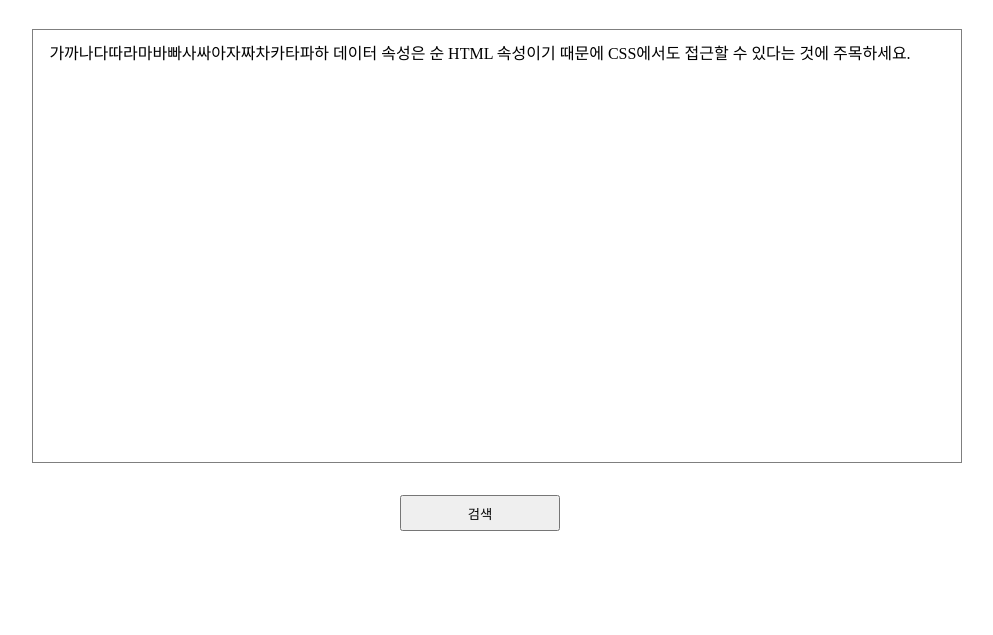
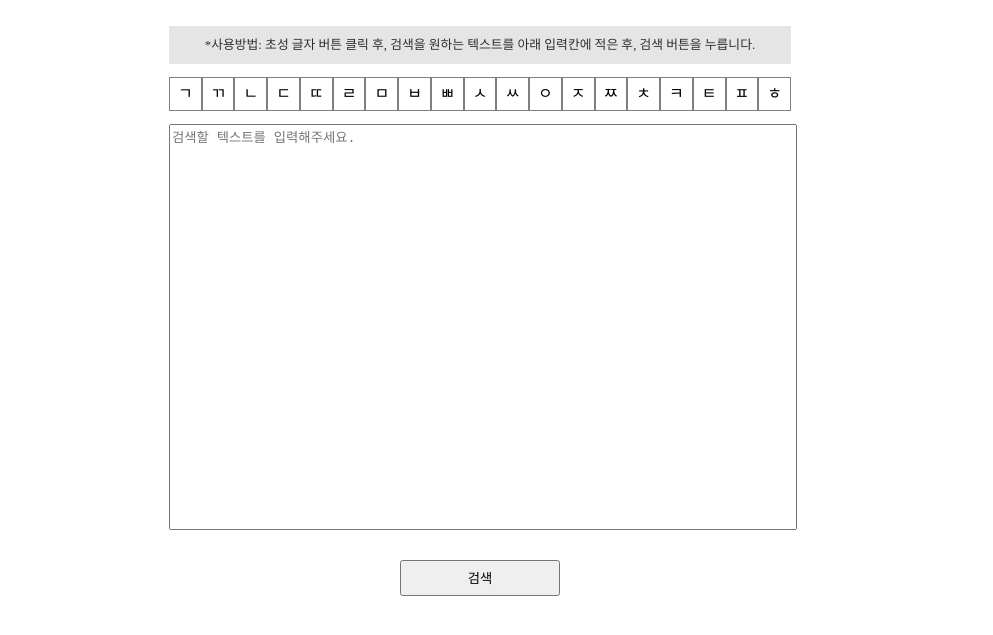
Before and after one commit to mintlib66/text-initial-sound-search, a website: page index.html in a window 1280 px wide. Both pictures are taken after a click on the button "검색". Shown: the part 59-694 px from the top of the page, without its empty margins (160-1153 px from the left). Drawn offline with Linux system fonts and the light colour scheme.

Commit message:
-검색 후 개행 없어지는 오류 수정 -검색 후 화면에서 돌아가는 기능 추가

```diff
--- a/css/style.css
+++ b/css/style.css
@@ -45,6 +45,7 @@
 .textResult {
   margin: 1em auto;
   width: 100%;
+  min-width: 10em;
   height: 50vh;
 }
 .textInput {
--- a/index.html
+++ b/index.html
@@ -11,12 +11,8 @@
     <div class="wrapper">
       <h1 class="title">텍스트 초성 검색</h1>
       <main class="main-box">
-        <p class="information">
-          <!-- 사용방법 설명 -->
-        </p>
-        <ul class="setting-box">
-          <!-- 버튼 있어서 초성 선택 가능 -->
-        </ul>
+        <p class="information"></p>
+        <ul class="setting-box"></ul>
         <textarea
           class="textInput"
           placeholder="검색할 텍스트를 입력해주세요."
--- a/script/script.js
+++ b/script/script.js
@@ -22,20 +22,31 @@ $(function () {
     { pos: 18, sound: 'ㅎ', select: false },
   ]
   const HANGUL_CHAR_NUM = 588
+  let selected = false
+
+  initialize()
+
+  function initialize() {
+    $('main').html(
+      `<p class="information"></p>
+      <ul class="setting-box"></ul>
+      <textarea
+      class="textInput"
+      placeholder="검색할 텍스트를 입력해주세요."
+      ></textarea>`
+    )
 
     //레이아웃, 초기값 설정
     initialSounds.map(item => {
       $('.setting-box').append(`<li class='initial-sound'>${item.sound}</li>`)
-    // console.log(`${item.sound}: ${item.start.charCodeAt(0) + 587}`)
     })
     $('.information').text(
       `*사용방법: 초성 글자 버튼 클릭 후, 검색을 원하는 텍스트를 아래
     입력칸에 적은 후, 검색 버튼을 누릅니다.`
     )
-  $('.textInput').val(
-    `가까나다따라마바빠사싸아자짜차카타파하\n데이터 속성은 순 HTML 속성이기 때문에 CSS에서도 접근할 수 있다는 것에 주목하세요.`
-  )
-
+    // $('.textInput').val(
+    //   `가까나다따라마바빠사싸아자짜차카타파하\n데이터 속성은 순 HTML 속성이기 때문에 CSS에서도 접근할 수 있다는 것에 주목하세요.`
+    // )
     // 버튼 선택상태 확인
     $('.setting-box').on('click', e => {
       e.target.classList.toggle('clicked')
@@ -46,27 +57,51 @@ $(function () {
         }
       })
     })
+  }
 
   // 검사 버튼 클릭 이벤트 핸들러 (실행 후 버튼 타입변경)
   $('.btn').on('click', e => {
-    if (e.target.dataset.type === 'find') {
-      const code = searchText($('.textInput').val())
-      $('.main-box').html(code)
+    if ($(e.target).data('type') === 'find') {
+      handleFindBtnClick($('.textInput').val(), $(e.target))
+    } else if ($(e.target).data('type') === 'back') {
+      initialize()
+      initializeSoundSelect()
+      $(e.target).data('type', 'find')
+      $(e.target).text('검색')
     }
   })
 
-  // 검사 실행
-  function searchText(text) {
+  //select상태 초기화
+  function initializeSoundSelect() {
+    initialSounds.map(item => {
+      item.select = false
+    })
+  }
+
+  //검색 버튼 컨트롤
+  function handleFindBtnClick(text, btn) {
     const textArr = [...text]
-
     const filteredSounds = initialSounds.filter(
       initialSound => initialSound.select === true
     )
-    console.log(filteredSounds)
+    // console.log(textArr)
 
-    const searchTextArr = textArr.reduce((para, textItem) => {
-      //공백 제외
-      if (textItem === ' ') return para + textItem
+    if (filteredSounds.length > 0) {
+      const code = findText(textArr, filteredSounds)
+      $('main').html(code)
+      // console.log($('main').html())
+      btn.data('type', 'back')
+      btn.text('돌아가기')
+    } else {
+      alert('하나 이상의 초성을 선택해주세요.')
+    }
+  }
+
+  // 검색 실행
+  function findText(textArr, filteredSounds) {
+    const findTextArr = textArr.reduce((para, textItem) => {
+      //개행 처리
+      if (textItem === '\n') return para + '<br/>'
 
       const textCode = textItem.charCodeAt(0) - 44032
 
@@ -78,14 +113,13 @@ $(function () {
         let result = textItem
         filteredSounds.find(item => {
           if (item.pos === getPos(textCode)) {
-            console.log(textItem)
             result = `<strong class="char-${item.pos}">${textItem}</strong>`
           }
         })
         return para + result
       }
     }, '<p class="textResult">')
-    return searchTextArr + '</p>'
+    return findTextArr + '</p>'
   }
 
   function getPos(code) {
```
Lines whose indentation alone changed are shown as unchanged.
